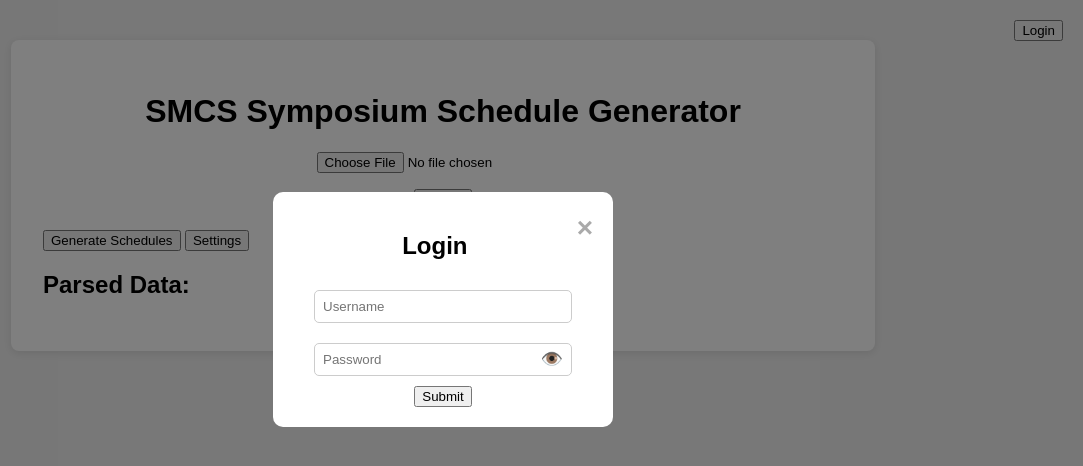
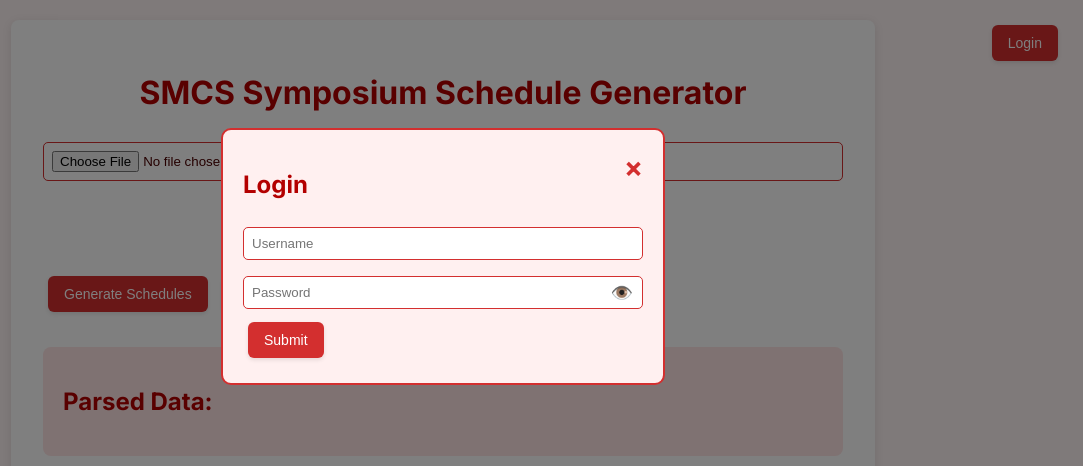
Before and after one commit to BoogerFlicker12/ClientProject, a website: page public/index.html in a window 1280 px wide. Both pictures are taken after a click on the button "Login". Shown: the whole page, without its empty margins (197-1280 px from the left). Drawn offline with Linux system fonts and the light colour scheme.

Commit message:
SMCS themed, changed font to Inter

```diff
--- a/public/index.html
+++ b/public/index.html
@@ -1,68 +1,146 @@
 <!DOCTYPE html>
 <html lang="en">
+
 <head>
   <meta charset="UTF-8" />
   <title>Schedify</title>
   <link rel="stylesheet" href="style.css" />
+  <link href="https://fonts.googleapis.com/css2?family=Inter:wght@400;600;700&display=swap" rel="stylesheet">
+
   <style>
-    /* Your existing CSS */
+    body {
+      font-family: 'Inter', sans-serif;
+      background-color: #fff5f5;
+      color: #4a0000;
+      margin: 0;
+      padding: 20px;
+    }
+
+    h1,
+    h2 {
+      color: #b30000;
+    }
+
     #top-right {
       position: absolute;
       top: 20px;
       right: 20px;
     }
+
+    button {
+      background-color: #d32f2f;
+      color: white;
+      border: none;
+      padding: 10px 16px;
+      border-radius: 6px;
+      font-size: 14px;
+      transition: background-color 0.3s ease, transform 0.2s ease;
+      box-shadow: 0 2px 4px rgba(0, 0, 0, 0.1);
+      margin: 5px;
+    }
+
+    button:hover {
+      background-color: #b71c1c;
+      transform: scale(1.05);
+    }
+
+    input[type="file"],
+    input[type="text"],
+    input[type="number"],
+    input[type="password"] {
+      width: 100%;
+      padding: 8px;
+      margin: 8px 0;
+      border: 1px solid #d32f2f;
+      border-radius: 5px;
+      box-sizing: border-box;
+    }
+
     .modal {
       display: none;
       position: fixed;
-      z-index: 1;
-      left: 0; top: 0;
-      width: 100%; height: 100%;
+      z-index: 1000;
+      left: 0;
+      top: 0;
+      width: 100%;
+      height: 100%;
       overflow: auto;
       background-color: rgba(0, 0, 0, 0.5);
     }
+
     .modal-content {
-      background-color: #fff;
-      margin: 15% auto;
+      background-color: #fff0f0;
+      color: #4a0000;
+      margin: 10% auto;
       padding: 20px;
+      border: 2px solid #d32f2f;
       border-radius: 10px;
-      width: 300px;
-      text-align: center;
+      width: 90%;
+      max-width: 400px;
+      text-align: left;
     }
-    .modal-content input {
-      width: 80%;
-      padding: 8px;
-      margin: 10px 0;
-      border: 1px solid #ccc;
-      border-radius: 5px;
-    }
-    .password-container {
-      position: relative;
-    }
-    #togglePassword {
-      position: absolute;
-      right: 30px;
-      top: 50%;
-      transform: translateY(-50%);
-      cursor: pointer;
-      font-size: 18px;
-      color: #555;
-      user-select: none;
-    }
+
     .close {
-      color: #aaa;
+      color: #d32f2f;
       float: right;
       font-size: 28px;
       font-weight: bold;
       cursor: pointer;
     }
+
     .close:hover {
-      color: black;
+      color: #b71c1c;
     }
-    button {
+
+    .password-container {
+      position: relative;
+    }
+
+    #togglePassword {
+      position: absolute;
+      right: 10px;
+      top: 50%;
+      transform: translateY(-50%);
       cursor: pointer;
+      font-size: 18px;
+      color: #d32f2f;
+      user-select: none;
+    }
+
+    form {
+      margin: 20px 0;
+    }
+
+    #result {
+      margin-top: 30px;
+      padding: 20px;
+      background-color: #ffe5e5;
+      border-radius: 8px;
+    }
+
+    #csvTable {
+      width: 100%;
+      border-collapse: collapse;
+      margin-top: 10px;
+    }
+
+    #csvTable th,
+    #csvTable td {
+      border: 1px solid #d32f2f;
+      padding: 8px;
+      text-align: left;
+    }
+
+    #csvTable th {
+      background-color: #f8c0c0;
+    }
+
+    #error {
+      color: #b30000;
     }
   </style>
 </head>
+
 <body>
   <div id="top-right">
     <button id="loginBtn">Login</button>
@@ -118,8 +196,8 @@
     </div>
   </div>
 
-  <!-- Link your external JS -->
   <script src="generateSchedule.js"></script>
   <script src="eventListener.js"></script>
 </body>
+
 </html>
```
